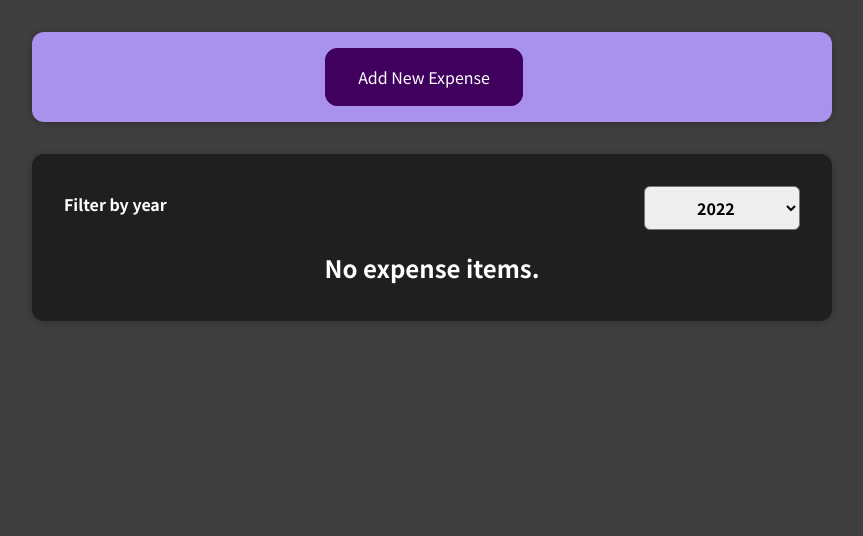
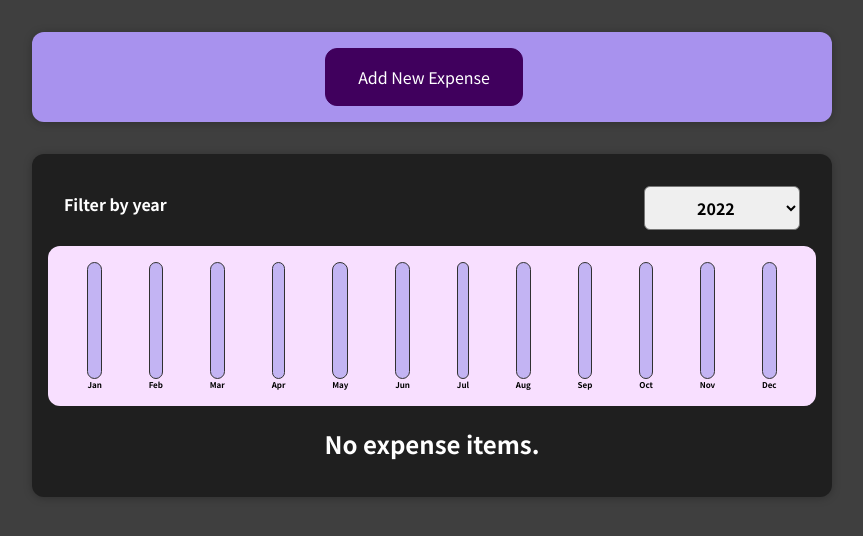
Before and after one commit to heronfeijao/Expense-Tracker-React, a React (Create React App) app: page / in a window 1280 px wide. Shown: the top 536 px of the page, without its empty margins (208-1071 px from the left). Built offline with nearby package versions, Linux system fonts and the light colour scheme.

Commit message:
implemented chart bars and fixed a small bug in the form

```diff
--- a/src/components/Chart/Chart.jsx
+++ b/src/components/Chart/Chart.jsx
@@ -1,19 +1,22 @@
 import React from "react";
 
-import CharBar from "./CharBar.jsx";
+import ChartBar from "./ChartBar.jsx";
 import "./Chart.css";
 
 const Chart = (props) => {
+  const dataPointValues = props.dataPoints.map((dataPoint) => dataPoint.value);
+  const totalMaximum = Math.max(...dataPointValues);
+
   const dataPoints = props.dataPoints.map((dataPoint) => (
-    <CharBar
+    <ChartBar
       key={dataPoint.label}
       value={dataPoint.value}
-      maxValue={null}
+      maxValue={totalMaximum}
       label={dataPoint.label}
     />
   ));
 
-  return <div className="chart">{}</div>;
+  return <div className="chart">{dataPoints}</div>;
 };
 
 export default Chart;
--- /dev/null
+++ b/src/components/Chart/ChartBar.jsx
@@ -0,0 +1,25 @@
+import React from "react";
+
+import "./ChartBar.css";
+
+const ChartBar = (props) => {
+  let barFillHeight = "0%";
+
+  if (props.maxValue > 0) {
+    barFillHeight = Math.round((props.value / props.maxValue) * 100) + "%";
+  }
+
+  return (
+    <div className="chart-bar">
+      <div className="chart-bar__inner">
+        <div
+          className="chart-bar__fill"
+          style={{ height: barFillHeight }}
+        ></div>
+      </div>
+      <div className="chart-bar__label">{props.label}</div>
+    </div>
+  );
+};
+
+export default ChartBar;
--- a/src/components/Expenses/Expenses.jsx
+++ b/src/components/Expenses/Expenses.jsx
@@ -1,8 +1,9 @@
 import React, { useState } from "react";
 import Card from "../UI/Card.jsx";
 import ExpensesFilter from "./ExpensesFilter.jsx";
+import ExpensesList from "./ExpensesList.jsx";
+import ExpensesChart from "./ExpensesChart.jsx";
 import "./Expenses.css";
-import ExpensesList from "./ExpensesList.jsx";
 
 const Expenses = (props) => {
   const [filteredYear, setFilteredYear] = useState(2022);
@@ -14,6 +15,7 @@
   return (
     <Card className="expenses">
       <ExpensesFilter selected={filteredYear} changeYear={setFilteredYear} />
+      <ExpensesChart expenses={filteredExpenses} />
       <ExpensesList year={filteredYear} items={filteredExpenses} />
     </Card>
   );
--- /dev/null
+++ b/src/components/Expenses/ExpensesChart.jsx
@@ -0,0 +1,28 @@
+import React from "react";
+import Chart from "../Chart/Chart.jsx";
+
+const ExpensesChart = (props) => {
+  const chartDataPoints = [
+    { label: "Jan", value: 0 },
+    { label: "Feb", value: 0 },
+    { label: "Mar", value: 0 },
+    { label: "Apr", value: 0 },
+    { label: "May", value: 0 },
+    { label: "Jun", value: 0 },
+    { label: "Jul", value: 0 },
+    { label: "Aug", value: 0 },
+    { label: "Sep", value: 0 },
+    { label: "Oct", value: 0 },
+    { label: "Nov", value: 0 },
+    { label: "Dec", value: 0 },
+  ];
+
+  for (const expense of props.expenses) {
+    const expenseMonth = expense.date.getMonth();
+    chartDataPoints[expenseMonth].value += expense.amount;
+  }
+
+  return <Chart dataPoints={chartDataPoints} />;
+};
+
+export default ExpensesChart;
--- a/src/components/NewExpense/ExpenseForm.jsx
+++ b/src/components/NewExpense/ExpenseForm.jsx
@@ -23,7 +23,7 @@
 
     const expenseData = {
       title: enteredTitle,
-      amount: enteredAmount,
+      amount: +enteredAmount,
       date: new Date(enteredDate),
     };
 
```
Also changed, not shown: src/components/Chart/CharBar.jsx (deleted, +0 -9 lines), 1 other file (tests, documents, lock files or other folders).
